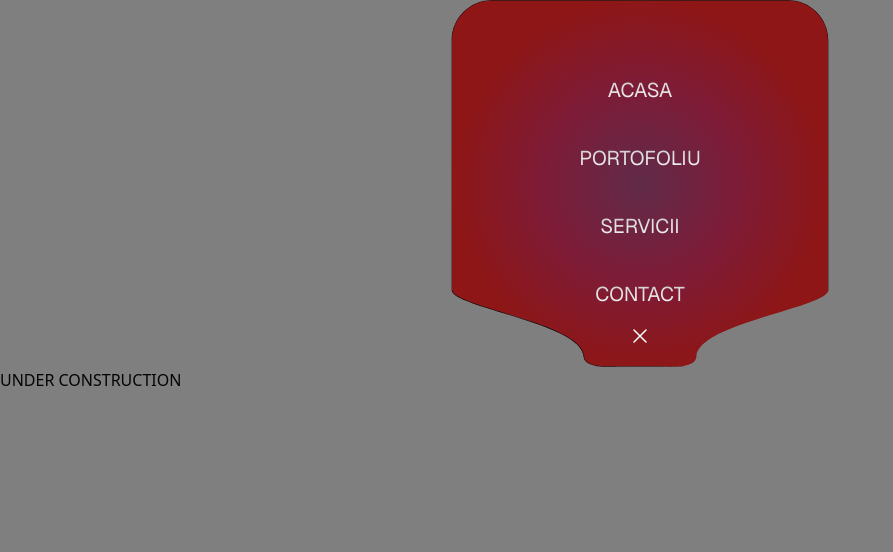
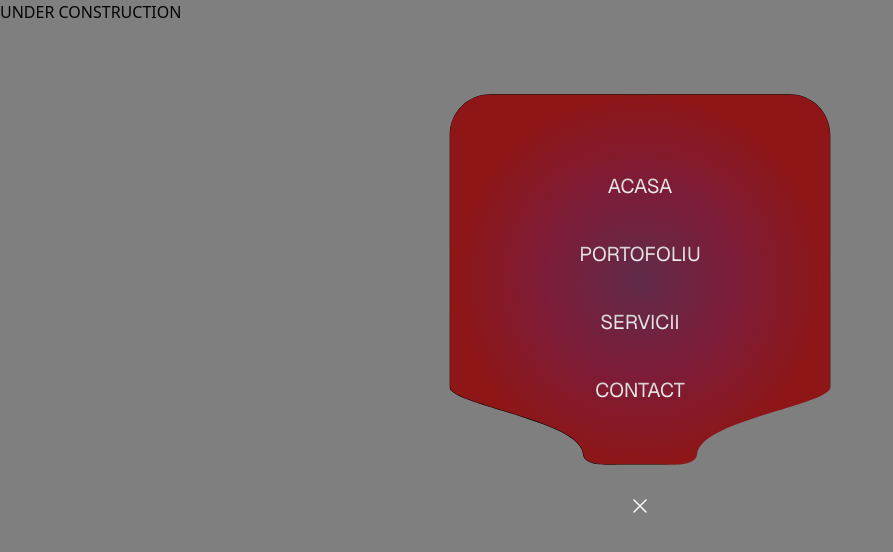
Before and after one commit to gorillaz1995/chicago, a Next.js app: page /ioneluxz in a window 1280 px wide. Both pictures are taken after a click on the element 640 px from the left and 18 px from the top of the page. Shown: the top 552 px of the page, without its empty margins (0-893 px from the left). Built offline with nearby package versions, Linux system fonts and the light colour scheme.

Commit message:
fixed broken menu bar

```diff
--- a/src/app/components/PreLogo.tsx
+++ b/src/app/components/PreLogo.tsx
@@ -47,7 +47,7 @@ const PreLogo = () => {
         transition={{ duration: 0.3 }}
       >
         {/* Menu Header Image */}
-        <div className="w-[25vw] h-[3vh] lg:w-[18vw] lg:h-[4.5vh] relative">
+        <div className="w-[25vw] h-[vh] lg:w-[18vw] lg:h-[4.5vh] relative">
           <Image
             src="/images/menu-header.PNG"
             alt="Menu Header"
@@ -81,16 +81,16 @@ const PreLogo = () => {
 
       {/* Navigation Drawer - Using menu-bar.svg */}
       <motion.div
-        className="fixed left-[10%] md:left-[20%] lg:left-[calc(50%-15%)] w-[80%] md:w-[60%] lg:w-[30%] h-[95%] md:h-[80%] lg:h-[90%] z-50 overflow-hidden"
+        className="fixed left-[10%] bottom-[27%] lg:bottom-[20%] md:left-[20%] lg:left-[calc(50%-15%)] w-[80%] md:w-[60%] lg:w-[30%] h-[95%] md:h-[80%] lg:h-[90%] z-50 overflow-hidden"
         style={{
-          position: "relative",
           willChange: "transform",
           backfaceVisibility: "hidden",
+          visibility: isDrawerOpen ? "visible" : "hidden", // Hide element completely when closed
         }}
         variants={{
           closed: {
             y: "-120%",
-            opacity: 0.8,
+            opacity: 0,
             scale: 0.95,
             transition: {
               type: "tween",
@@ -112,6 +112,12 @@ const PreLogo = () => {
         }}
         initial="closed"
         animate={isDrawerOpen ? "open" : "closed"}
+        onAnimationComplete={(definition) => {
+          // When the closing animation completes, ensure the element is fully hidden
+          if (definition === "closed") {
+            // Additional cleanup if needed
+          }
+        }}
       >
         {/* Menu bar SVG as background */}
         <div className="absolute inset-0 w-full h-full">
@@ -164,13 +170,15 @@ const PreLogo = () => {
           {/* Close button with just X */}
           <button
             onClick={() => setIsDrawerOpen(false)}
-            className="absolute bottom-2 left-1/2 transform -translate-x-1/2 p-3 font-geist mt-8 text-white"
-            aria-label="Close menu"
+            className="absolute top-[calc(72px+55%)] lg:top-[calc(72px+68%)] left-1/2 transform -translate-x-1/2 p-3 font-geist"
+            style={{
+              color: "#FFFFFF",
+            }}
           >
             <svg
               className="w-6 h-6"
               fill="none"
-              stroke="white"
+              stroke="currentColor"
               viewBox="0 0 24 24"
             >
               <path
```
